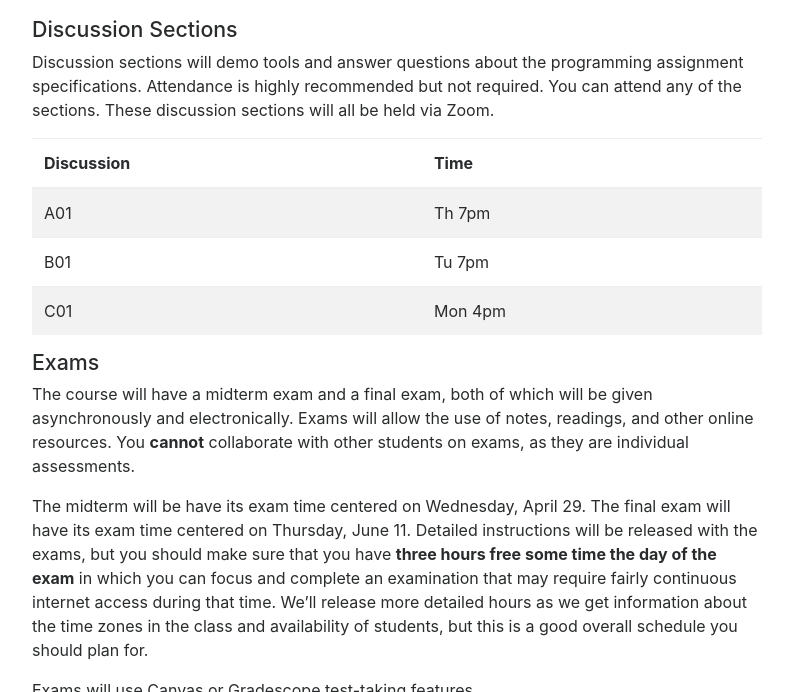
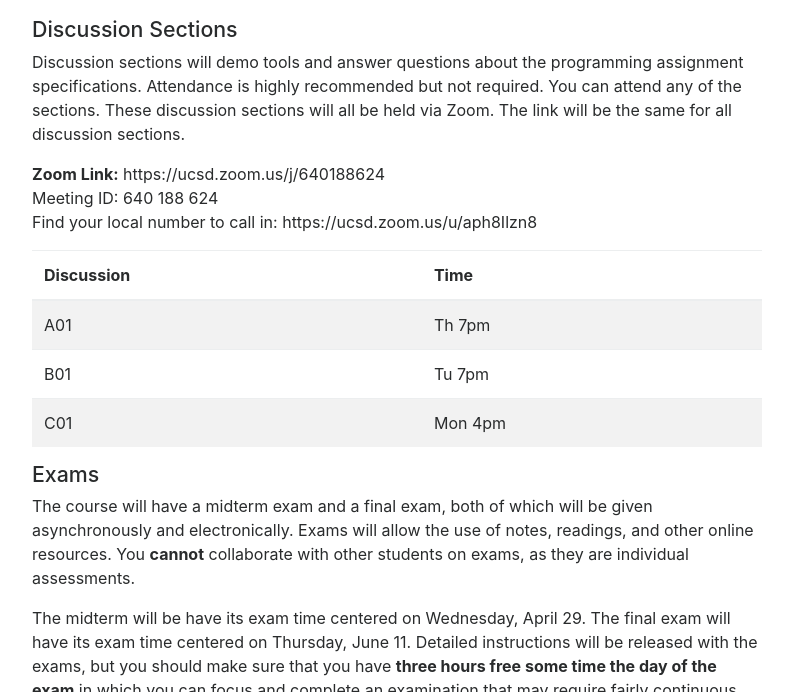
Before and after one commit to ucsdcses/tridev, a Jekyll site: the page built from index.md, in a window 1280 px wide and 900 px high, scrolled down 1689 px, cut to the strip 208-900 px from the top of the window. Shown: the whole strip, without its empty margins (243-1036 px from the left). Built offline with Jekyll 4.4.1, drawn with Linux system fonts in a browser that asks for light colours; nearby versions of some CDN libraries.

Commit message:
Adding zoom link for discussion.

```diff
--- a/index.md
+++ b/index.md
@@ -87,8 +87,11 @@ Canvas.
 Discussion sections will demo tools and answer questions about the
 programming assignment specifications. Attendance is highly recommended but
 not required. You can attend any of the sections. These discussion sections
-will all be held via Zoom.
+will all be held via Zoom. The link will be the same for all discussion sections.
 
+**Zoom Link:** https://ucsd.zoom.us/j/640188624
+Meeting ID: 640 188 624
+Find your local number to call in: https://ucsd.zoom.us/u/aph8Ilzn8
 <table class="table table-striped">
 <thead>
   <tr>
```
